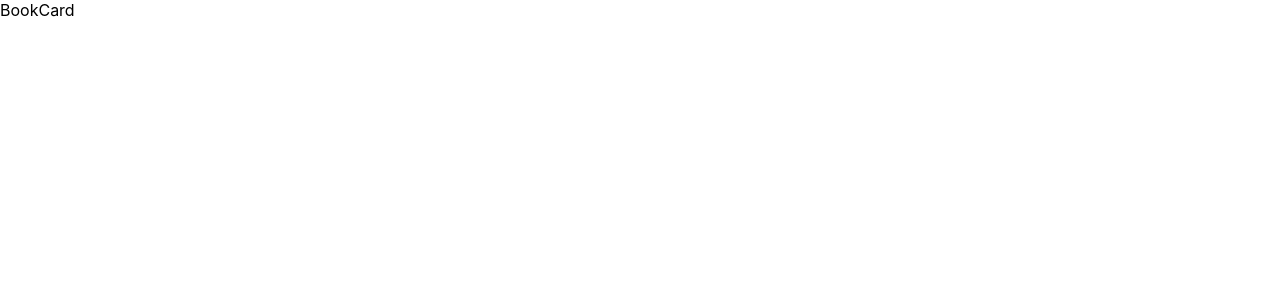
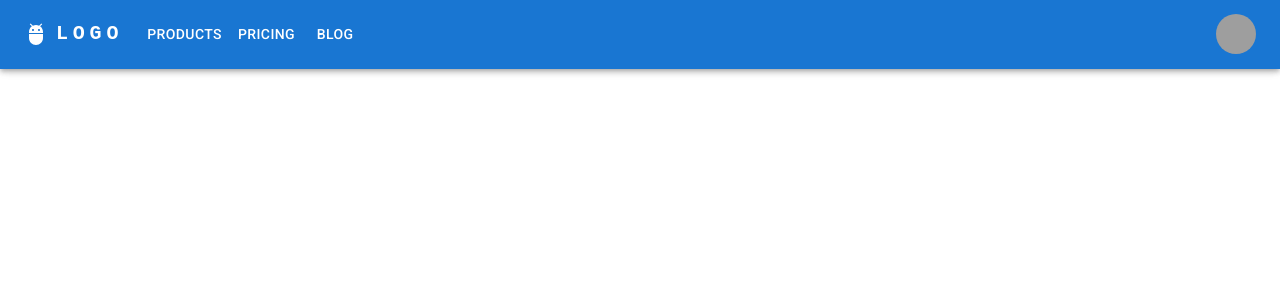
Before and after one commit to Dagrea/book-store, a React (Create React App) app: page /card in a window 1280 px wide. Shown: the top 300 px of the page. Built offline with nearby package versions, Linux system fonts and the light colour scheme; grey boxes are pictures that could not be loaded.

Commit message:
add navbar

```diff
--- a/package.json
+++ b/package.json
@@ -6,6 +6,7 @@
     "@emotion/react": "^11.11.1",
     "@emotion/styled": "^11.11.0",
     "@fontsource/roboto": "^5.0.5",
+    "@mui/icons-material": "^5.14.0",
     "@mui/material": "^5.14.0",
     "@testing-library/jest-dom": "^5.16.5",
     "@testing-library/react": "^13.4.0",
--- /dev/null
+++ b/src/components/Navbar.tsx
@@ -0,0 +1,163 @@
+import React from 'react';
+
+import AppBar from '@mui/material/AppBar';
+import Box from '@mui/material/Box';
+import Toolbar from '@mui/material/Toolbar';
+import IconButton from '@mui/material/IconButton';
+import Typography from '@mui/material/Typography';
+import Menu from '@mui/material/Menu';
+import MenuIcon from '@mui/icons-material/Menu';
+import Container from '@mui/material/Container';
+import Avatar from '@mui/material/Avatar';
+import Button from '@mui/material/Button';
+import Tooltip from '@mui/material/Tooltip';
+import MenuItem from '@mui/material/MenuItem';
+import AdbIcon from '@mui/icons-material/Adb';
+
+const pages = ['Products', 'Pricing', 'Blog'];
+const settings = ['Profile', 'Account', 'Dashboard', 'Logout'];
+
+function Navbar() {
+  const [anchorElNav, setAnchorElNav] = React.useState<null | HTMLElement>(null);
+  const [anchorElUser, setAnchorElUser] = React.useState<null | HTMLElement>(null);
+
+  const handleOpenNavMenu = (event: React.MouseEvent<HTMLElement>) => {
+    setAnchorElNav(event.currentTarget);
+  };
+  const handleOpenUserMenu = (event: React.MouseEvent<HTMLElement>) => {
+    setAnchorElUser(event.currentTarget);
+  };
+
+  const handleCloseNavMenu = () => {
+    setAnchorElNav(null);
+  };
+
+  const handleCloseUserMenu = () => {
+    setAnchorElUser(null);
+  };
+
+  return (
+    <AppBar position="fixed">
+      <Container maxWidth="xl">
+        <Toolbar disableGutters>
+          <AdbIcon sx={{ display: { xs: 'none', md: 'flex' }, mr: 1 }} />
+          <Typography
+            variant="h6"
+            noWrap
+            component="a"
+            href="/"
+            sx={{
+              mr: 2,
+              display: { xs: 'none', md: 'flex' },
+              fontFamily: 'monospace',
+              fontWeight: 700,
+              letterSpacing: '.3rem',
+              color: 'inherit',
+              textDecoration: 'none',
+            }}
+          >
+            LOGO
+          </Typography>
+
+          <Box sx={{ flexGrow: 1, display: { xs: 'flex', md: 'none' } }}>
+            <IconButton
+              size="large"
+              aria-label="account of current user"
+              aria-controls="menu-appbar"
+              aria-haspopup="true"
+              onClick={handleOpenNavMenu}
+              color="inherit"
+            >
+              <MenuIcon />
+            </IconButton>
+            <Menu
+              id="menu-appbar"
+              anchorEl={anchorElNav}
+              anchorOrigin={{
+                vertical: 'bottom',
+                horizontal: 'left',
+              }}
+              keepMounted
+              transformOrigin={{
+                vertical: 'top',
+                horizontal: 'left',
+              }}
+              open={Boolean(anchorElNav)}
+              onClose={handleCloseNavMenu}
+              sx={{
+                display: { xs: 'block', md: 'none' },
+              }}
+            >
+              {pages.map((page) => (
+                <MenuItem key={page} onClick={handleCloseNavMenu}>
+                  <Typography textAlign="center">{page}</Typography>
+                </MenuItem>
+              ))}
+            </Menu>
+          </Box>
+          <AdbIcon sx={{ display: { xs: 'flex', md: 'none' }, mr: 1 }} />
+          <Typography
+            variant="h5"
+            noWrap
+            component="a"
+            href=""
+            sx={{
+              mr: 2,
+              display: { xs: 'flex', md: 'none' },
+              flexGrow: 1,
+              fontFamily: 'monospace',
+              fontWeight: 700,
+              letterSpacing: '.3rem',
+              color: 'inherit',
+              textDecoration: 'none',
+            }}
+          >
+            LOGO
+          </Typography>
+          <Box sx={{ flexGrow: 1, display: { xs: 'none', md: 'flex' } }}>
+            {pages.map((page) => (
+              <Button
+                key={page}
+                onClick={handleCloseNavMenu}
+                sx={{ my: 2, color: 'white', display: 'block' }}
+              >
+                {page}
+              </Button>
+            ))}
+          </Box>
+
+          <Box sx={{ flexGrow: 0 }}>
+            <Tooltip title="Open settings">
+              <IconButton onClick={handleOpenUserMenu} sx={{ p: 0 }}>
+                <Avatar alt="Remy Sharp" src="/static/images/avatar/2.jpg" />
+              </IconButton>
+            </Tooltip>
+            <Menu
+              sx={{ mt: '45px' }}
+              id="menu-appbar"
+              anchorEl={anchorElUser}
+              anchorOrigin={{
+                vertical: 'top',
+                horizontal: 'right',
+              }}
+              keepMounted
+              transformOrigin={{
+                vertical: 'top',
+                horizontal: 'right',
+              }}
+              open={Boolean(anchorElUser)}
+              onClose={handleCloseUserMenu}
+            >
+              {settings.map((setting) => (
+                <MenuItem key={setting} onClick={handleCloseUserMenu}>
+                  <Typography textAlign="center">{setting}</Typography>
+                </MenuItem>
+              ))}
+            </Menu>
+          </Box>
+        </Toolbar>
+      </Container>
+    </AppBar>
+  );
+}
+export default Navbar;
--- a/src/index.tsx
+++ b/src/index.tsx
@@ -1,13 +1,17 @@
 import React from 'react';
-import ReactDOM from 'react-dom/client';
-import './index.css';
+
 import Root from './components/Root';
+import Navbar from './components/Navbar';
 import BookCard from './components/BookCard';
 import About from './components/About';
+
 import reportWebVitals from './reportWebVitals';
-import { createBrowserRouter, RouterProvider,
-} from "react-router-dom";
+import ReactDOM from 'react-dom/client';
+import { createBrowserRouter, RouterProvider} from "react-router-dom";
+
 import Skeleton from '@mui/material/Skeleton';
+
+import './index.css';
 import './App.css';
 import '@fontsource/roboto/300.css';
 import '@fontsource/roboto/400.css';
@@ -34,7 +38,8 @@
 const root = ReactDOM.createRoot(document.getElementById('root') as HTMLElement);
 root.render(
   <React.StrictMode>
-   <RouterProvider
+  <Navbar/>
+  <RouterProvider
     router={router}
     fallbackElement={<Skeleton variant="rounded" width={"auto"} height={"100vh"}/> }
   />
```
Also changed, not shown: 1 other file (tests, documents, lock files or other folders).
